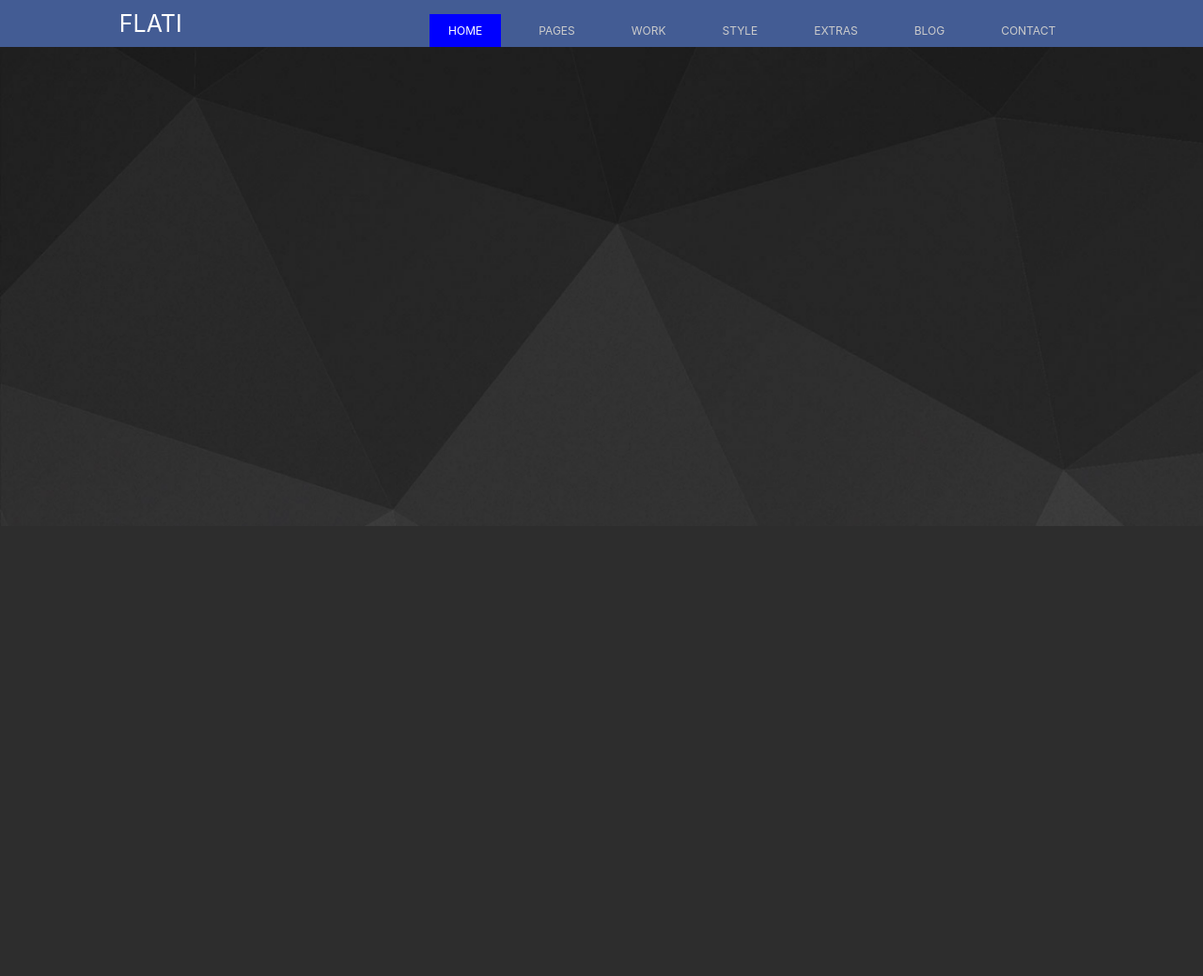
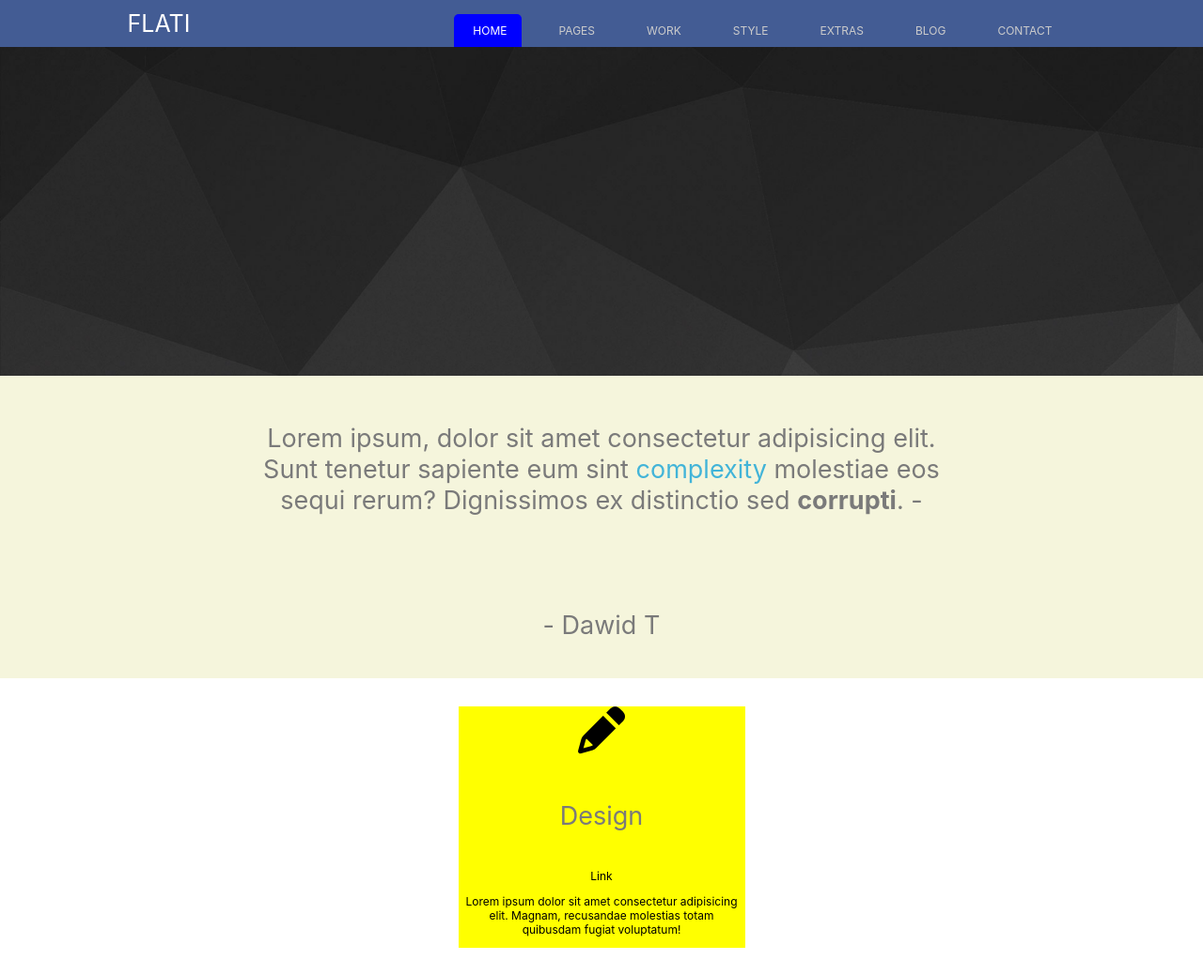
Before and after one commit to dawiteu/html-sass-flati-siteweb, a website: page index.html in a window 1280 px wide. Shown: the whole page at 94% size. Before the commit the page ends 800 px from the top, so only its background shows below. Drawn offline with Linux system fonts and the light colour scheme.

Commit message:
section 1 100 % et cartes 0 %

```diff
--- a/index.html
+++ b/index.html
@@ -25,5 +25,24 @@
         </nav>
 
     </header>
+
+    <section class='bggrey'>
+            <h3>Lorem ipsum, dolor sit amet consectetur adipisicing elit. Sunt tenetur sapiente eum sint <a href="#">complexity</a> molestiae eos sequi rerum? Dignissimos ex distinctio sed <span class='b'>corrupti</span>. - </h3>
+            <h3> - Dawid T </h3>
+    </section>
+
+    <section>
+        <div id="cartes">
+
+            <div class='carte'>
+                <i class="fas fa-pencil-alt"></i>
+                <h3>Design</h3>
+                <a>Link</a>
+                <p>Lorem ipsum dolor sit amet consectetur adipisicing elit. Magnam, recusandae molestias totam quibusdam fugiat voluptatum!</p>
+            </div>
+
+
+        </div>
+    </section>
 </body>
 </html>
--- a/src/sass/_fonts.scss
+++ b/src/sass/_fonts.scss
@@ -2,3 +2,8 @@
     font-family: "Raleway";
     src: url("../../public/font/raleway/Raleway-Regular.ttf");
 }
+
+@font-face{
+    font-family: "gros-raleway";
+    src: url("../../public/font/raleway/Raleway-Bold.ttf");
+}
--- a/src/sass/app.scss
+++ b/src/sass/app.scss
@@ -8,19 +8,8 @@ $fa-font-path : url("../../node_modules/@fortawesome/fontawesome-free/webfonts")
 @import "fonts";
 @import "variables";
 
+
 @import "modules/header";
+@import "modules/section";
 
-body{
-    font-family: -apple-system, BlinkMacSystemFont, 'Segoe UI', Roboto, Oxygen, Ubuntu, Cantarell, 'Open Sans', 'Helvetica Neue', sans-serif;
-    font-size:12px;
-    margin:0; padding:0;
-    background-color: #2d2d2d;
-}
-
-ul{ margin:0; padding:0; }
-.menuactive{
-    color:white;
-    background-color:blue;
-    border-top-left-radius: 10px;
-    border-top-right-radius: 10px;
-}
+@import "modules/style.scss";
--- a/src/sass/modules/_header.scss
+++ b/src/sass/modules/_header.scss
@@ -1,6 +1,6 @@
 header{
     width:100%;
-    min-height:70vh;
+    height:50vh;
     color:white;
     text-transform: uppercase;
     background-image: url("../../../public/img/bg-header.png");
@@ -24,13 +24,13 @@ header{
                 padding:10px;
                 a{
                     text-decoration:none;
-                    padding:10px 20px 10px 20px;
+                    padding:10px 15px 10px 20px;
                     color:#ccc;
                     &:hover{
                         color:white;
                         background-color:blue;
-                        border-top-left-radius: 10px;
-                        border-top-right-radius: 10px;
+                        border-top-left-radius: 5px;
+                        border-top-right-radius: 5px;
                     }
                 }
             }
--- /dev/null
+++ b/src/sass/modules/_section.scss
@@ -0,0 +1,35 @@
+section{
+    width:100%;
+    text-align:center;
+    background-color: white;
+    margin:0;
+    padding:0;
+
+    h3{
+        width:60%;
+        margin:0 auto; padding:50px;
+        color:#7a7a7a;
+        font-size:27px;
+        font-weight: normal;
+        a{
+            text-decoration:none;
+            color:#42b4d8;
+        }
+        &:nth-child(2){
+            padding-bottom:40px;
+        }
+    }
+
+    #cartes{
+        padding:30px;
+        display:flex;
+        justify-content: space-around;
+        .carte{
+            width:25%;
+            background-color: yellow;
+            i{
+                font-size:50px;
+            }
+        }
+    }
+}
--- /dev/null
+++ b/src/sass/modules/style.scss
@@ -0,0 +1,23 @@
+body{
+    font-family: -apple-system, BlinkMacSystemFont, 'Segoe UI', Roboto, Oxygen, Ubuntu, Cantarell, 'Open Sans', 'Helvetica Neue', sans-serif;
+    font-size:12px;
+    margin:0; padding:0;
+    // background-color: #2d2d2d;
+}
+
+ul{ margin:0; padding:0; }
+
+.menuactive{
+    color:white;
+    background-color:blue;
+    border-top-left-radius: 5px;
+    border-top-right-radius: 5px;
+}
+
+.bggrey{
+    background-color: beige;
+}
+
+.b{
+    font-weight:bold;
+}
```
Also changed, not shown: public/css/app.css, public/css/style.css (added).
